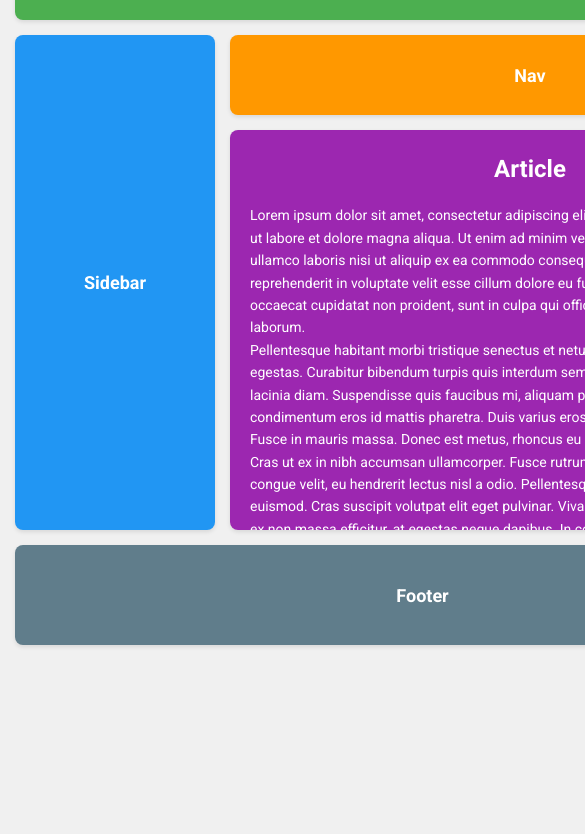
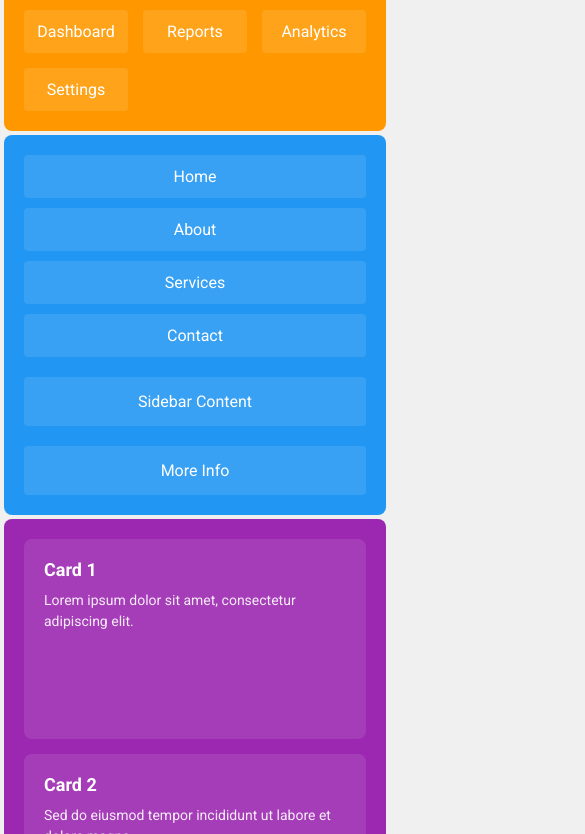
Before and after one commit to NatashaJWangui/HolyGrailLayout, a plain HTML site: page index.html in a window 390 px wide. Shown: the part 95-929 px from the top of the page, 585 px wide, since content can reach past the window. Before the commit the page ends 844 px from the top, so only its background shows below. Drawn offline with Linux system fonts and the light colour scheme.

Commit message:
Mockup with Grid & Responsive

```diff
--- a/index.css
+++ b/index.css
@@ -6,93 +6,197 @@
 }
 
 body {
-    font-family:  'Roboto', -apple-system, BlinkMacSystemFont, 'Segoe UI', Oxygen, Ubuntu, Cantarell, sans-serif;
+    font-family: 'Roboto', -apple-system, BlinkMacSystemFont, 'Segoe UI', Oxygen, Ubuntu, Cantarell, sans-serif;
     height: 100vh;
     background-color: #f0f0f0;
 }
 
+/* Main Container Grid */
 .container {
     display: grid;
-    grid-template-columns: 200px 600px;
-    grid-template-rows: 100px 80px 400px 100px;
-    gap: 15px;
+    grid-template-columns: 1fr 4fr;
+    grid-template-rows: auto auto 1fr auto;
+    gap: 4px;
     height: 100vh;
-    padding: 15px;
+    padding: 4px;
 }
 
+/* Header with nested grid */
 .header {
     background-color: #4CAF50;
     grid-column: 1 / 3;
-    display: flex;
+    display: grid;
+    grid-template-columns: 1fr 2fr;
     align-items: center;
-    justify-content: center;
-    color: white;
-    font-size: 24px;
-    font-weight: bold;
-    border-radius: 8px;
-}
-
-.sidebar {
-    background-color: #2196F3;
-    grid-column: 1 / 2;
-    grid-row: 2 / 4;
-    display: flex;
-    align-items: center;
-    justify-content: center;
+    padding: 20px;
     color: white;
     font-size: 18px;
     font-weight: bold;
     border-radius: 8px;
 }
 
+.logo {
+    justify-self: start;
+}
+
+.search {
+    justify-self: end;
+    background-color: rgba(255, 255, 255, 0.2);
+    padding: 8px 16px;
+    border-radius: 4px;
+}
+
+/* Sidebar with nested grids and centering */
+.sidebar {
+    background-color: #2196F3;
+    grid-column: 1 / 2;
+    grid-row: 2 / 4;
+    display: grid;
+    gap: 50px;
+    padding: 20px;
+    color: white;
+    border-radius: 8px;
+}
+
+.menu ul {
+    display: grid;
+    gap: 10px;
+    list-style: none;
+}
+
+.menu li {
+    background-color: rgba(255, 255, 255, 0.1);
+    padding: 12px;
+    border-radius: 4px;
+    text-align: center;
+    cursor: pointer;
+    transition: background-color 0.2s;
+}
+
+.menu li:hover {
+    background-color: rgba(255, 255, 255, 0.2);
+}
+
+.text {
+    display: grid;
+    place-items: center;
+    background-color: rgba(255, 255, 255, 0.1);
+    padding: 15px;
+    border-radius: 4px;
+    text-align: center;
+}
+
+/* Navigation with nested grid */
 .nav {
     background-color: #FF9800;
     grid-column: 2 / 3;
-    display: flex;
-    align-items: center;
-    justify-content: center;
+    display: grid;
+    padding: 20px;
     color: white;
-    font-size: 18px;
-    font-weight: bold;
     border-radius: 8px;
 }
 
+.nav ul {
+    display: grid;
+    grid-template-columns: repeat(auto-fit, minmax(100px, 1fr));
+    gap: 15px;
+    list-style: none;
+}
+
+.nav li {
+    background-color: rgba(255, 255, 255, 0.1);
+    padding: 12px;
+    border-radius: 4px;
+    text-align: center;
+    cursor: pointer;
+    transition: background-color 0.2s;
+}
+
+.nav li:hover {
+    background-color: rgba(255, 255, 255, 0.2);
+}
+
+/* Article with auto-fitting grid cards */
 .article {
     background-color: #9C27B0;
     grid-column: 2 / 3;
-    color: white;
-    font-size: 14px;
+    display: grid;
+    grid-template-columns: repeat(auto-fit, minmax(250px, 1fr));
+    gap: 15px;
     padding: 20px;
     border-radius: 8px;
-    overflow-y: auto;
-    line-height: 1.6;
 }
 
-.article h2 {
-    font-size: 24px;
-    margin-bottom: 16px;
-    text-align: center;
+.card {
+    background-color: rgba(255, 255, 255, 0.1);
+    height: 200px;
+    padding: 20px;
+    border-radius: 8px;
+    color: white;
+    display: flex;
+    flex-direction: column;
+    transition: transform 0.2s, background-color 0.2s;
 }
 
+.card:hover {
+    transform: translateY(-2px);
+    background-color: rgba(255, 255, 255, 0.15);
+}
+
+.card h3 {
+    font-size: 18px;
+    margin-bottom: 10px;
+    color: #fff;
+}
+
+.card p {
+    font-size: 14px;
+    line-height: 1.5;
+    opacity: 0.9;
+}
+
+/* Footer */
 .footer {
     background-color: #607D8B;
     grid-column: 1 / 3;
-    display: flex;
-    align-items: center;
-    justify-content: center;
+    display: grid;
+    place-items: center;
     color: white;
-    font-size: 18px;
-    font-weight: bold;
+    padding: 20px;
     border-radius: 8px;
 }
 
-/* Additional styling for better appearance */
-.container > div {
-    box-shadow: 0 2px 4px rgba(0, 0, 0, 0.1);
-    transition: transform 0.2s ease;
+/* Responsive adjustments */
+@media (max-width: 768px) {
+    .container {
+        grid-template-columns: 1fr;
+        grid-template-rows: auto auto auto 1fr auto;
+    }
+
+    .header {
+        grid-column: 1;
+        grid-row: 1;
+    }
+
+    .nav {
+        grid-column: 1;
+        grid-row: 2;
+    }
+
+    .sidebar {
+        grid-column: 1;
+        grid-row: 3;
+        gap: 20px;
+    }
+
+    .article {
+        grid-column: 1;
+        grid-row: 4;
+        grid-template-columns: repeat(auto-fit, minmax(200px, 1fr));
+    }
+
+    .footer {
+        grid-column: 1;
+        grid-row: 5;
+    }
 }
-
-.container > div:hover {
-    transform: translateY(-2px);
-    box-shadow: 0 4px 8px rgba(0, 0, 0, 0.15);
-}
--- a/index.html
+++ b/index.html
@@ -3,7 +3,7 @@
 <head>
     <meta charset="UTF-8">
     <meta name="viewport" content="width=device-width, initial-scale=1.0">
-    <title>Holy Grail Layout with Grid</title>
+    <title>Holy Grail Mockup with Grid</title>
     <link rel="preconnect" href="https://fonts.googleapis.com">
     <link rel="preconnect" href="https://fonts.gstatic.com" crossorigin>
     <link href="https://fonts.googleapis.com/css2?family=Roboto:wght@300;400;500;600;700&display=swap" rel="stylesheet">
@@ -11,18 +11,63 @@
 </head>
 <body>
     <div class="container">
-        <div class="header">Header</div>
-        <div class="sidebar">Sidebar</div>
-        <div class="nav">Nav</div>
+        <div class="header">
+            <div class="logo">My Logo</div>
+            <div class="search">Search...</div>
+        </div>
+
+        <div class="sidebar">
+            <div class="menu">
+                <ul>
+                    <li>Home</li>
+                    <li>About</li>
+                    <li>Services</li>
+                    <li>Contact</li>
+                </ul>
+            </div>
+            <div class="text">Sidebar Content</div>
+            <div class="text">More Info</div>
+        </div>
+
+        <div class="nav">
+            <ul>
+                <li>Dashboard</li>
+                <li>Reports</li>
+                <li>Analytics</li>
+                <li>Settings</li>
+            </ul>
+        </div>
+
         <div class="article">
-            <h2>Article</h2>
-            <p>Lorem ipsum dolor sit amet, consectetur adipiscing elit, sed do eiusmod tempor incididunt ut labore et dolore magna aliqua. Ut enim ad minim veniam, quis nostrud exercitation ullamco laboris nisi ut aliquip ex ea commodo consequat. Duis aute irure dolor in reprehenderit in voluptate velit esse cillum dolore eu fugiat nulla pariatur. Excepteur sint occaecat cupidatat non proident, sunt in culpa qui officia deserunt mollit anim id est laborum.</p>
+            <div class="card">
+                <h3>Card 1</h3>
+                <p>Lorem ipsum dolor sit amet, consectetur adipiscing elit.</p>
+            </div>
+            <div class="card">
+                <h3>Card 2</h3>
+                <p>Sed do eiusmod tempor incididunt ut labore et dolore magna.</p>
+            </div>
+            <div class="card">
+                <h3>Card 3</h3>
+                <p>Ut enim ad minim veniam, quis nostrud exercitation.</p>
+            </div>
+            <div class="card">
+                <h3>Card 4</h3>
+                <p>Duis aute irure dolor in reprehenderit in voluptate velit.</p>
+            </div>
+            <div class="card">
+                <h3>Card 5</h3>
+                <p>Excepteur sint occaecat cupidatat non proident.</p>
+            </div>
+            <div class="card">
+                <h3>Card 6</h3>
+                <p>Sunt in culpa qui officia deserunt mollit anim id est.</p>
+            </div>
+        </div>
 
-            <p>Pellentesque habitant morbi tristique senectus et netus et malesuada fames ac turpis egestas. Curabitur bibendum turpis quis interdum semper. Sed at pharetra neque, nec lacinia diam. Suspendisse quis faucibus mi, aliquam porttitor lorem. Vivamus condimentum eros id mattis pharetra. Duis varius eros nibh. Donec a venenatis eros. Fusce in mauris massa. Donec est metus, rhoncus eu leo sed, aliquet posuere nisl.</p>
-
-            <p>Cras ut ex in nibh accumsan ullamcorper. Fusce rutrum, metus id porta porttitor, leo ipsum congue velit, eu hendrerit lectus nisl a odio. Pellentesque tristique eros id nibh finibus euismod. Cras suscipit volutpat elit eget pulvinar. Vivamus at blandit leo. Aenean sodales ex non massa efficitur, at egestas neque dapibus. In consequat hendrerit ex, nec finibus magna faucibus eu. Aliquam a libero non erat sollicitudin condimentum. In ac fringilla nisl. Sed pharetra ut turpis id luctus. Proin posuere tortor ac tempus luctus. Donec vitae est et neque faucibus posuere. Class aptent taciti sociosqu ad litora torquent per conubia nostra, per inceptos himenaeos.</p>
+        <div class="footer">
+            <p>&copy; 2025 My Website. All rights reserved.</p>
         </div>
-        <div class="footer">Footer</div>
     </div>
 </body>
 </html>
```
